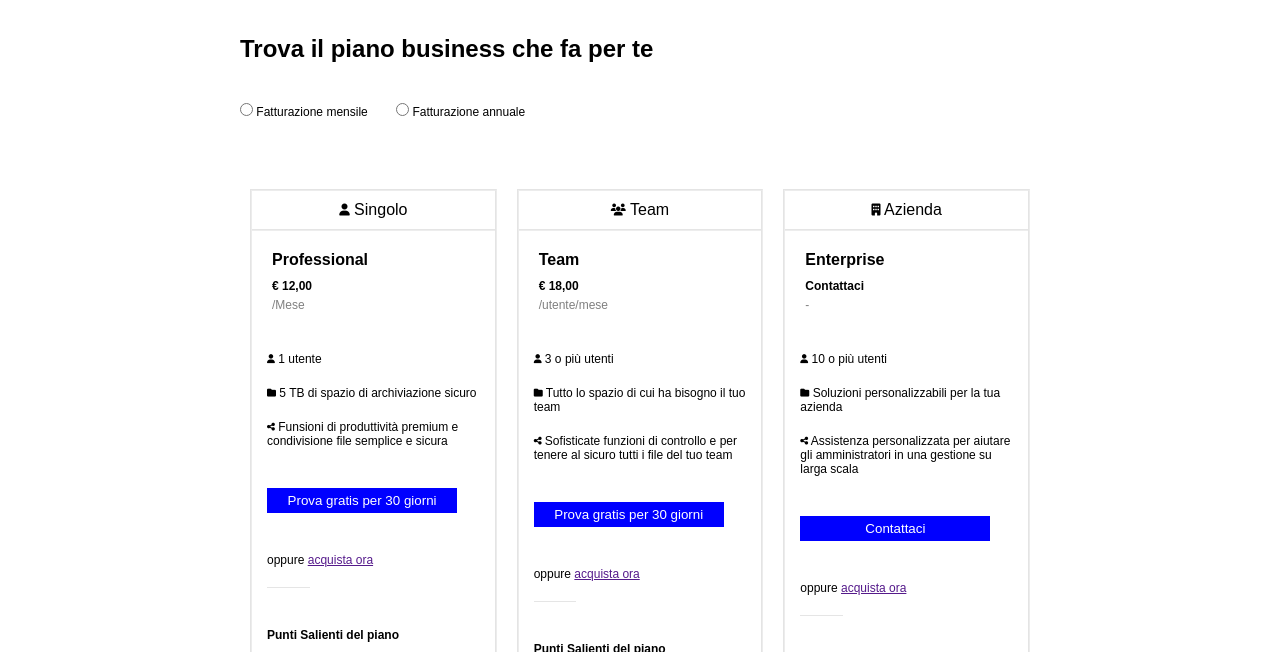
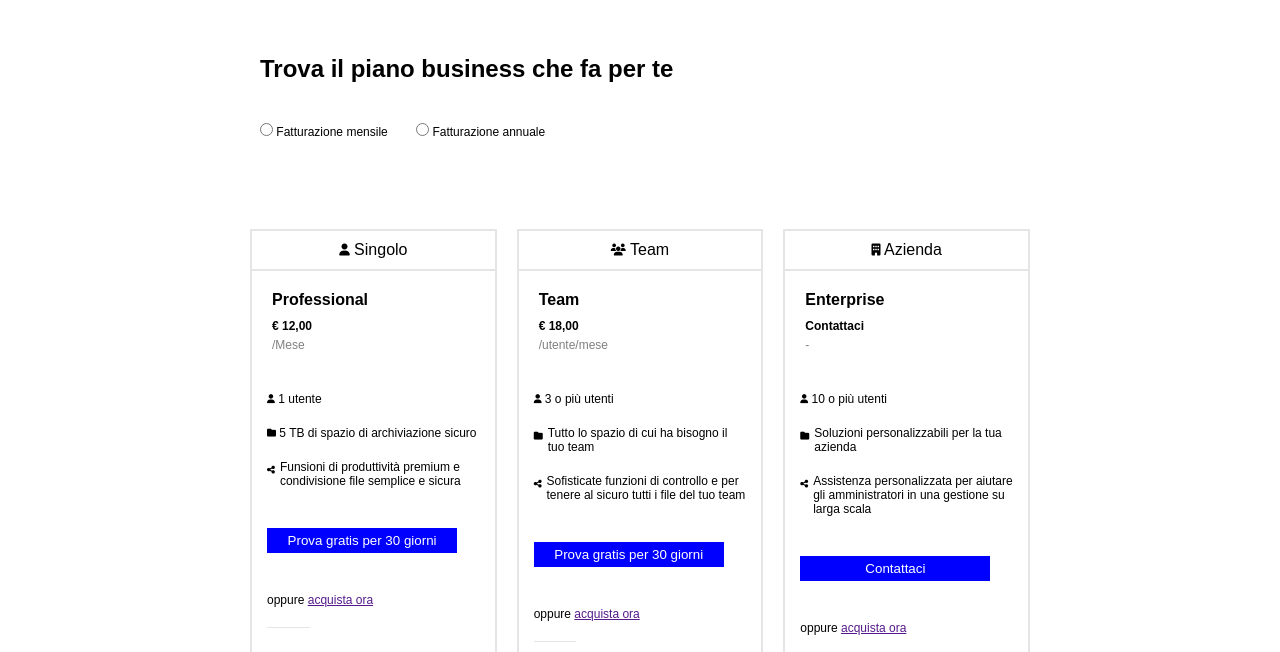
Before and after one commit to SquallStrifeX/htmlcss-dropbox, a plain HTML site: page index.html in a window 1280 px wide. Shown: the part 642-1294 px from the top of the page. Drawn offline with Linux system fonts and the light colour scheme.

Commit message:
fixed elements

```diff
--- a/css/style.css
+++ b/css/style.css
@@ -8,7 +8,7 @@ body{
     font-family: Arial, Helvetica, sans-serif;
 }
 .container_header{
-    max-width: 1600px;
+    max-width: 100%;
     margin: 0 auto;
 }
 
@@ -171,6 +171,10 @@ ul{
 
 }
 
+.border-bottom{
+    border-bottom: 2px solid rgba(0, 0, 0, 0.5);
+}
+
 .button_white{
     background-color: white;
     padding: 5px 35px;
@@ -210,7 +214,7 @@ ul{
     padding-bottom: 20px;
 }
 .business{
-    border: 2px groove rgba(0, 0, 0, 0.1);
+    border: 2px solid rgba(0, 0, 0, 0.1);
 }
 
 .border10{
@@ -218,7 +222,7 @@ ul{
 }
 
 .border-bottom{
-    border-bottom: 2px groove rgba(0, 0, 0, 0.1);
+    border-bottom: 2px solid rgba(0, 0, 0, 0.1);
 }
 
 .designit{
@@ -330,6 +334,9 @@ ul{
     background-color: rgba(255,216,48,255) ;
 }
 
+.bg_scacchi{
+    background-color: rgba(245,245,245,255);
+}
 .color_footer{
     color: rgba(97,8,43,255);
 }
--- a/index.html
+++ b/index.html
@@ -55,8 +55,8 @@
         <section>
             <div class="container_main2 ">
                 <div class="row_main">
-                    <div class="col100 margin_10 margin_40_0">
-                        <h2 class="margin_40_0">Trova il piano business che fa per te</h2>
+                    <div class="col100 margin_10 padding_20 margin_40_0">
+                        <h2 class="margin_40_0 ">Trova il piano business che fa per te</h2>
                         <p class="font-size_12 margin_20_0 ">
                            <input type="radio" name="contact" id="Fatturazione mensile">
                            <label for="Fatturazione mensile">Fatturazione mensile</label>
@@ -65,15 +65,15 @@
                        </p>
                        </div>
                     <div class="col33 business">
-                        <div class="padding_10"><i class="fa-solid fa-user fa-xs"></i> Singolo</div>
-                        <div class="border10"></div>
+                        <div class="padding_10 border-bottom"><i class="fa-solid fa-user fa-xs"></i> Singolo</div>
+
                         <p class="title">Professional</p>
                         <p class="prezzo">&euro; 12,00</p>
                         <p class="mensilità">/Mese</p>
                         <div class="style_header">
                         <p class="margin_20_0"><i class="fa-solid fa-user fa-xs"></i> 1 utente</p>
                         <p class="margin_20_0"><i class="fa-solid fa-folder fa-xs"></i> 5 TB di spazio di archiviazione sicuro</p>
-                        <p class="margin_20_0"><i class="fa-solid fa-share-nodes fa-xs"></i> Funsioni di produttività premium e condivisione file semplice e sicura</p>
+                        <p class="margin_20_0 d_flex"><i class=  " margin-top_10 margin-right_5 fa-solid fa-share-nodes fa-xs"></i> <span class=""> Funsioni di produttività premium e condivisione file semplice e sicura</span></p>
                         <button class="button_free margin_20_0">Prova gratis per 30 giorni</button>
                         <div class="margin_20_0">oppure <a href="">acquista ora</a></div>
                         <div class="border20 margin_20_0"></div>
@@ -84,15 +84,15 @@
 
                     </div>
                         <div class="col33 business">
-                            <div class="padding_10"><i class="fa-solid fa-users fa-xs"></i> Team</div>
-                            <div class="border10"></div>
+                            <div class="padding_10 border-bottom"><i class="fa-solid fa-users fa-xs"></i> Team</div>
+
                             <p class="title">Team</p>
                             <p class="prezzo">&euro; 18,00</p>
                             <p class="mensilità">/utente/mese</p>
                             <div class="style_header">
                             <p class="margin_20_0"><i class="fa-solid fa-user fa-xs"></i> 3 o più utenti</p>
-                            <p class="margin_20_0"><i class="fa-solid fa-folder fa-xs"></i> Tutto lo spazio di cui ha bisogno il tuo team</p>
-                            <p class="margin_20_0"><i class="fa-solid fa-share-nodes fa-xs"></i> Sofisticate funzioni di controllo e per tenere al sicuro tutti i file del tuo team</p>
+                            <p class="margin_20_0 d_flex"><i class=" margin-top_10 margin-right_5 fa-solid fa-folder fa-xs"></i> <span> Tutto lo spazio di cui ha bisogno il tuo team </span></p>
+                            <p class="margin_20_0 d_flex"><i class=" margin-top_10 margin-right_5 fa-solid fa-share-nodes fa-xs"></i> Sofisticate funzioni di controllo e per tenere al sicuro tutti i file del tuo team</p>
                             <button class="button_free margin_20_0">Prova gratis per 30 giorni</button>
                             <div class="margin_20_0">oppure <a href="">acquista ora</a></div>
                             <div class="border20 margin_20_0"></div>
@@ -108,15 +108,14 @@
                          </div>
                     </div>
                     <div class="col33 business">
-                        <div class="padding_10"><i class="fa-solid fa-building fa-xs"></i> Azienda</div>
-                        <div class="border10"></div>
+                        <div class="padding_10 border-bottom"><i class="fa-solid fa-building fa-xs"></i> Azienda</div>
                         <p class="title">Enterprise</p>
                         <p class="prezzo">Contattaci</p>
                         <p class="mensilità">-</p>
                         <div class="style_header">
                         <p class="margin_20_0"><i class="fa-solid fa-user fa-xs"></i> 10 o più utenti</p>
-                        <p class="margin_20_0"><i class="fa-solid fa-folder fa-xs"></i> Soluzioni personalizzabili per la tua azienda</p>
-                        <p class="margin_20_0"><i class="fa-solid fa-share-nodes fa-xs"></i> Assistenza personalizzata per aiutare gli amministratori in una gestione su larga scala</p>
+                        <p class="margin_20_0 d_flex"><i class=" margin-top_10 margin-right_5 fa-solid fa-folder fa-xs"></i> Soluzioni personalizzabili per la tua azienda</p>
+                        <p class="margin_20_0 d_flex"><i class=" margin-top_10 margin-right_5 fa-solid fa-share-nodes fa-xs"></i> Assistenza personalizzata per aiutare gli amministratori in una gestione su larga scala</p>
                         <button class="button_free margin_20_0">Contattaci</button>
                         <div class="margin_20_0">oppure <a href="">acquista ora</a></div>
                         <div class="border20 margin_20_0"></div>
@@ -209,8 +208,8 @@
                         </div>
 
                     </div>
-                    <div class="col33-2">
-                        <div class="margin_20">
+                    <div class="col33-2 bg_scacchi">
+                        <div class="margin_20 ">
                         <img class="img_scacchi-center" src="img/designit.svg" alt="">
                         <div class="border20 margin_20_0 margin_40"></div>
                         <p class="style_scacchi">"I membri del nostro team lavorano costantemente in Paesi, fusi orari e uffici diversi. Ora molte soluzioni sono compatibili con quese esigenze, ma nessuna è facile quanto Dropbox o Dropbox Paper. Ora molte soluzioni sono compatibili con queste esigenze, ma nessuna è facile quanto Dropbox Paper."</p>
```
